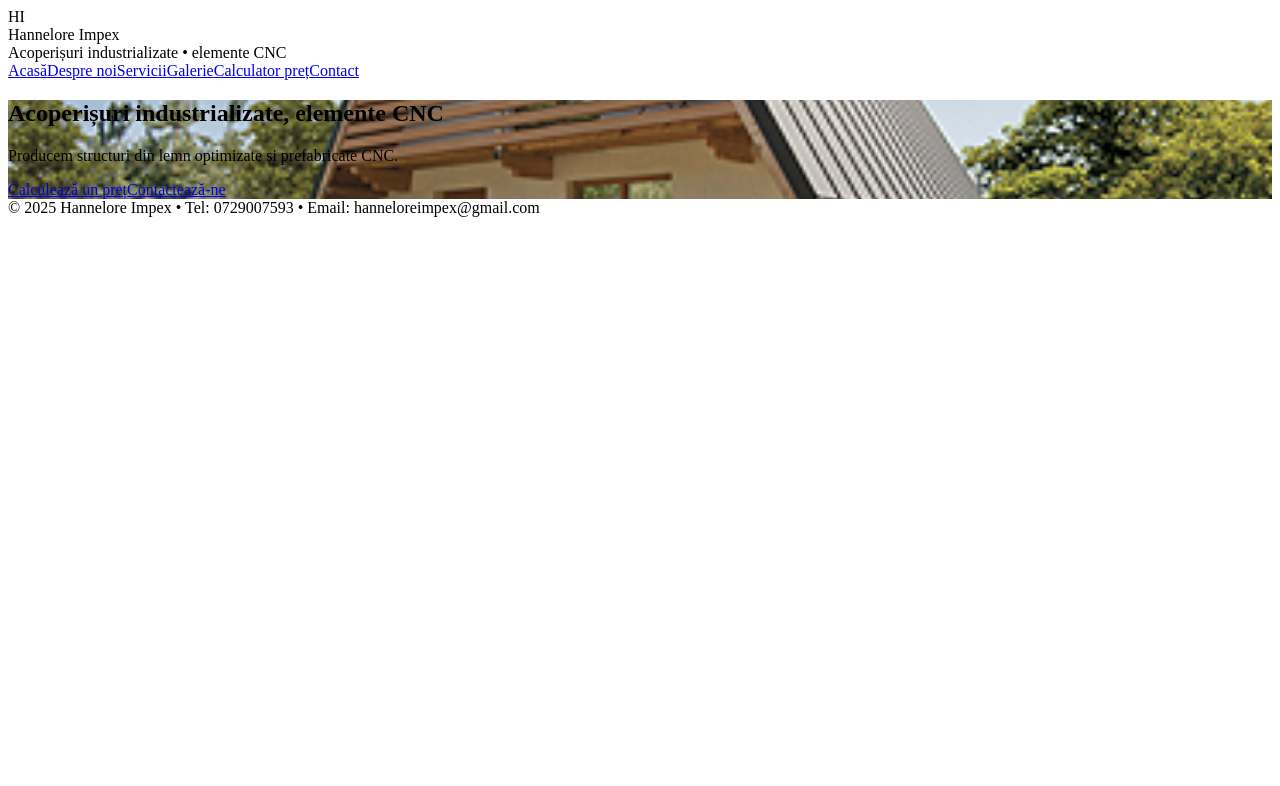
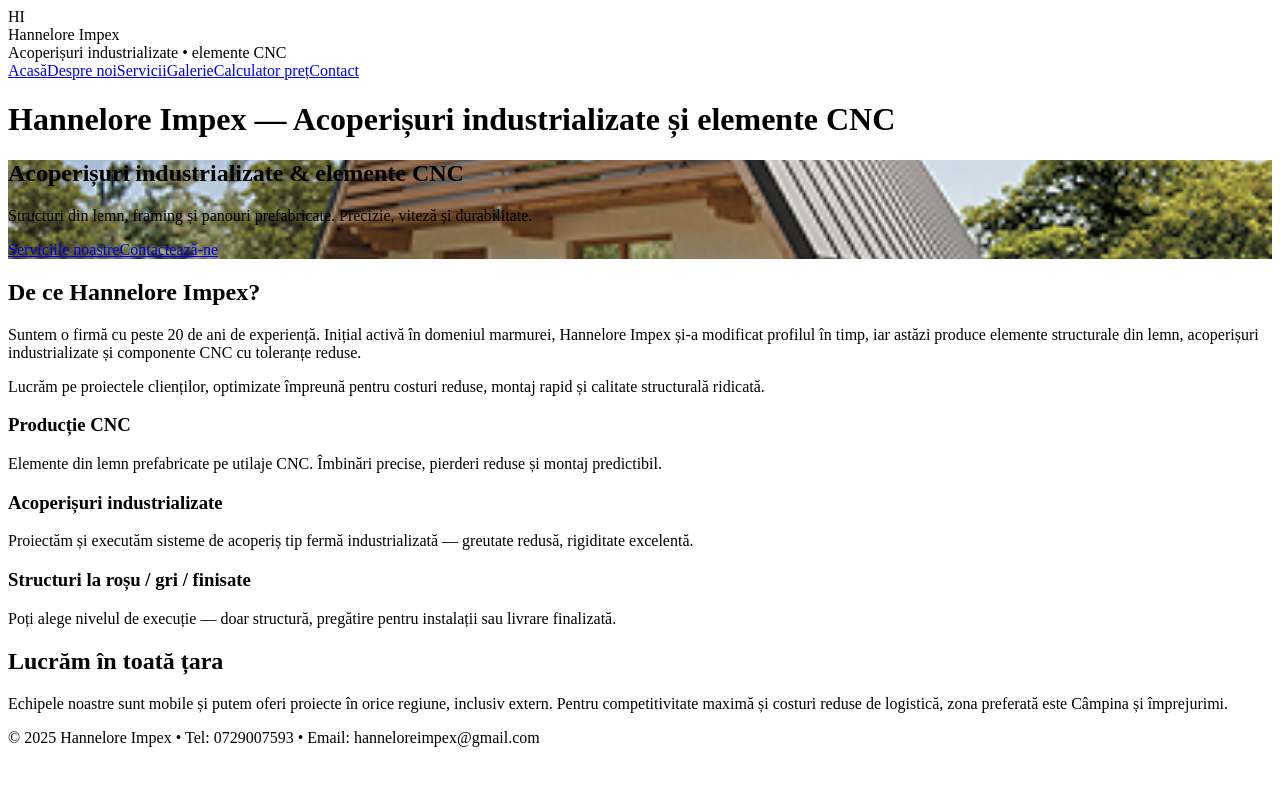
Before and after one commit to zmoko86/hanneloreimpex, a Next.js app: page / in a window 1280 px wide. Shown: the top 786 px of the page. Built offline with nearby package versions, Linux system fonts and the light colour scheme.

Commit message:
Update index.js

```diff
--- a/pages/index.js
+++ b/pages/index.js
@@ -2,20 +2,64 @@
 
 export default function Home() {
   return (
-    <Layout>
+    <Layout title="Hannelore Impex — Acoperișuri industrializate și elemente CNC">
+      {/* HERO SECTION */}
       <section className="hero">
         <div className="hero-overlay">
           <div className="hero-content">
-            <h1>Acoperișuri industrializate, elemente CNC</h1>
-            <p>Producem structuri din lemn optimizate și prefabricate CNC.</p>
+            <h1>Acoperișuri industrializate & elemente CNC</h1>
+            <p>Structuri din lemn, framing și panouri prefabricate. Precizie, viteză și durabilitate.</p>
             <div className="hero-buttons">
-              <a href="/calculator" className="btn btn-primary">Calculează un preț</a>
-              <a href="/contact" className="btn btn-outline">Contactează-ne</a>
+              <a href="/servicii" className="btn-primary">Serviciile noastre</a>
+              <a href="/contact" className="btn-outline">Contactează-ne</a>
             </div>
           </div>
         </div>
       </section>
-      {/* restul conținutului */}
+
+      <section className="home-section">
+        <h2>De ce Hannelore Impex?</h2>
+        <p>
+          Suntem o firmă cu peste 20 de ani de experiență. Inițial activă în domeniul marmurei,
+          Hannelore Impex și-a modificat profilul în timp, iar astăzi produce elemente structurale din lemn,
+          acoperișuri industrializate și componente CNC cu toleranțe reduse.
+        </p>
+        <p>
+          Lucrăm pe proiectele clienților, optimizate împreună pentru costuri reduse, montaj rapid și
+          calitate structurală ridicată.
+        </p>
+      </section>
+
+      <section className="home-grid">
+        <div className="home-card">
+          <h3>Producție CNC</h3>
+          <p>
+            Elemente din lemn prefabricate pe utilaje CNC. Îmbinări precise, pierderi reduse și montaj predictibil.
+          </p>
+        </div>
+
+        <div className="home-card">
+          <h3>Acoperișuri industrializate</h3>
+          <p>
+            Proiectăm și executăm sisteme de acoperiș tip fermă industrializată — greutate redusă, rigiditate excelentă.
+          </p>
+        </div>
+
+        <div className="home-card">
+          <h3>Structuri la roșu / gri / finisate</h3>
+          <p>
+            Poți alege nivelul de execuție — doar structură, pregătire pentru instalații sau livrare finalizată.
+          </p>
+        </div>
+      </section>
+
+      <section className="home-section">
+        <h2>Lucrăm în toată țara</h2>
+        <p>
+          Echipele noastre sunt mobile și putem oferi proiecte în orice regiune, inclusiv extern.
+          Pentru competitivitate maximă și costuri reduse de logistică, zona preferată este Câmpina și împrejurimi.
+        </p>
+      </section>
     </Layout>
   );
 }
```
